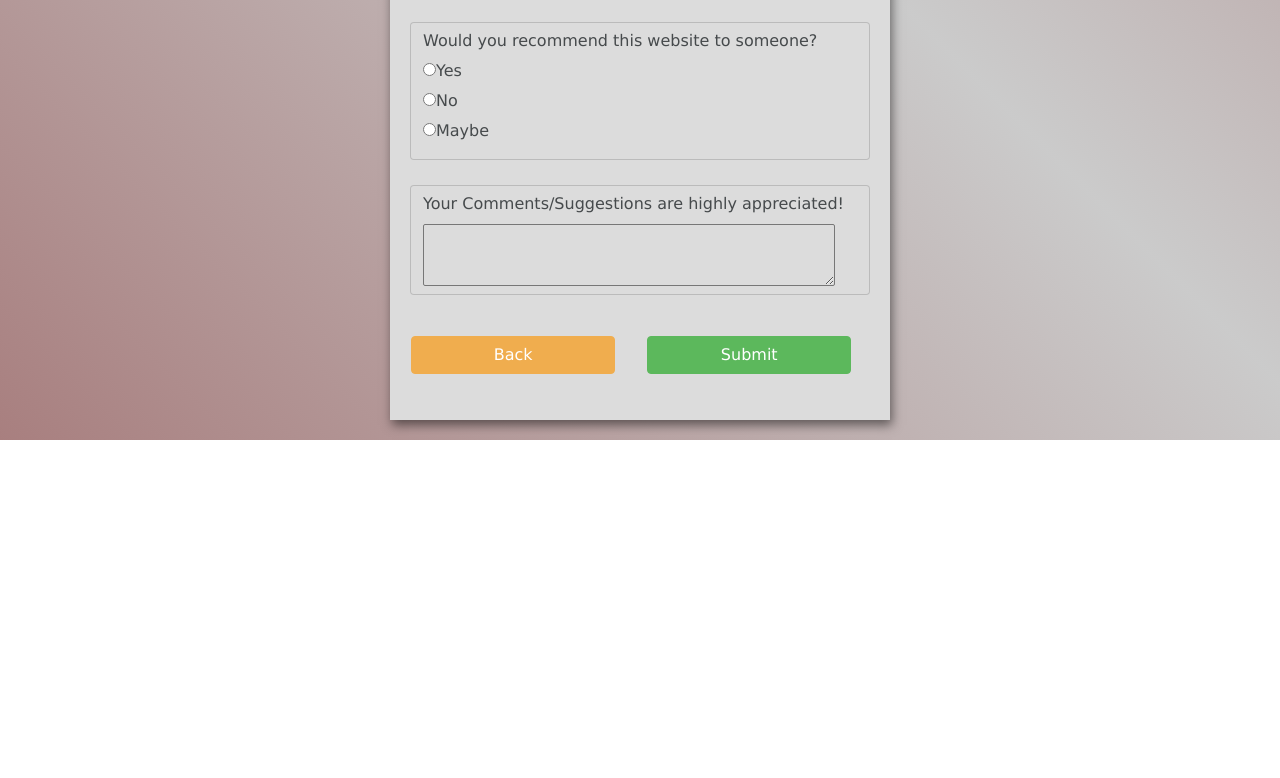
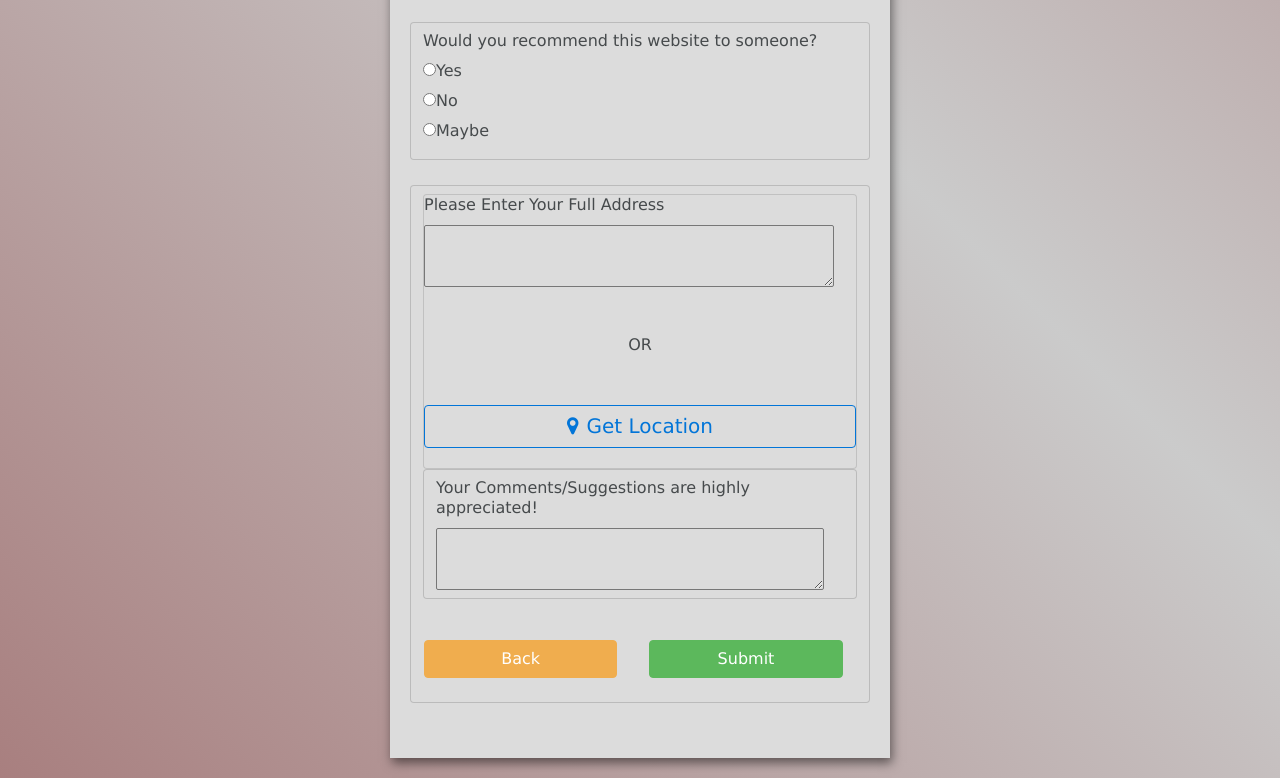
Before and after one commit to hrugved06/Waste-Management-Fixathon, a plain HTML site: page ticket.html in a window 1280 px wide. Shown: the part 955-1733 px from the top of the page. Before the commit the page ends 1395 px from the top, so only its background shows below. Drawn offline with nearby package versions, Linux system fonts and the light colour scheme.

Commit message:
Tickets Updated Location Added

```diff
--- a/ticket.html
+++ b/ticket.html
@@ -167,7 +167,26 @@
 					name="recommed">Maybe</input>
 			</label>
         </div>
-
+        <div class="form-control">
+            <div class="card" style="background-color:inherit;">
+                <div class="card-body">
+                    <label for="comment">
+                Please Enter Your Full Address
+			</label>
+                    <textarea name="comment" id="comment" placeholder="Enter your comment here">
+            </textarea>
+                    <div class="row">
+                        <div class="col-12 text-center mt-5">
+                            OR
+                        </div>
+                        <div class="col-12 text-center mt-0">
+                            <a class="m-0" href="#">
+                                <button type="submit" class="btn btn-outline-primary" id="submit" style="font-size:20px"><i class="fa fa-1x fa-map-marker mr-2"></i>Get Location</button>
+                            </a>
+                        </div>
+                    </div>
+                </div>
+            </div>
             <div class="form-control">
                 <label for="comment">
 				Your Comments/Suggestions are highly appreciated!
```
Lines whose indentation alone changed are shown as unchanged.
